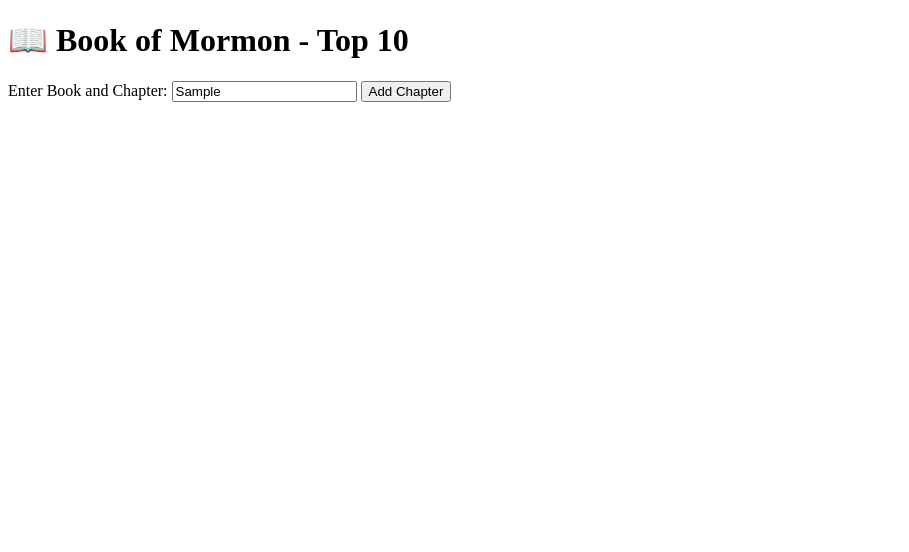
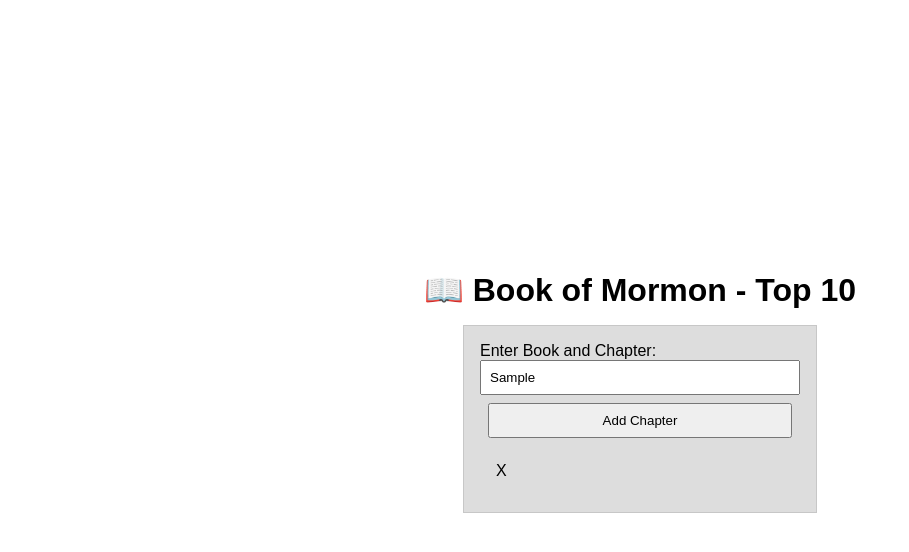
Before and after one commit to yingzhang0897/wdd131, a plain HTML site: page week02/bom.html in a window 1280 px wide. Both pictures are taken after typing "Sample" into the empty fields and a click on the button "Add Chapter". Shown: the whole page, without its empty margins (0-909 px from the left). Drawn offline with Linux system fonts and the light colour scheme.

Commit message:
events handling added

```diff
--- a/week02/bom.html
+++ b/week02/bom.html
@@ -6,6 +6,8 @@
     <title>WDD 131 - Book of Mormon Application</title>
     <meta name="description" content="This app allows users to enter their favorite Book of Mormon chapters and display them on a list that is updated automatically on the screen. Entries can then be deleted from the displayed list.">
     <meta name="author" content="Ying Zhang">
+    <link rel="stylesheet" href="styles/bom.css">
+    <script src="scripts/bom.js" defer></script>
 </head>
 <body>
     <h1>📖 Book of Mormon - Top 10</h1>
--- a/week02/scripts/bom.js
+++ b/week02/scripts/bom.js
@@ -1,9 +1,25 @@
 const input = document.querySelector('#favchap');
 const button = document.querySelector('button');
-const output = document.querySelector('ul');
-const list = document.createElement('li');
-list.textContent = input.value;
+const list = document.querySelector('#list');
+const li = document.createElement('li');
+li.textContent = input.value;
 const deleteButton = document.createElement('deleteButton');
 deleteButton.textContent = 'X';
-list.append(deleteButton);
-ul.append(list);
+li.append(deleteButton);
+list.append(li);
+
+//event handling
+button.addEventListener('click',function(){
+    if (input.value.trim() !== ' ' ) {
+        list.appendChild(li);
+    } else {
+        alert("Blank input! Please try again!");
+        input.focus();
+    }
+});
+deleteButton.addEventListener('click',function(){
+    list.removeChild(li);
+    input.focus();
+});
+input.value = '';
+input.focus();
```
